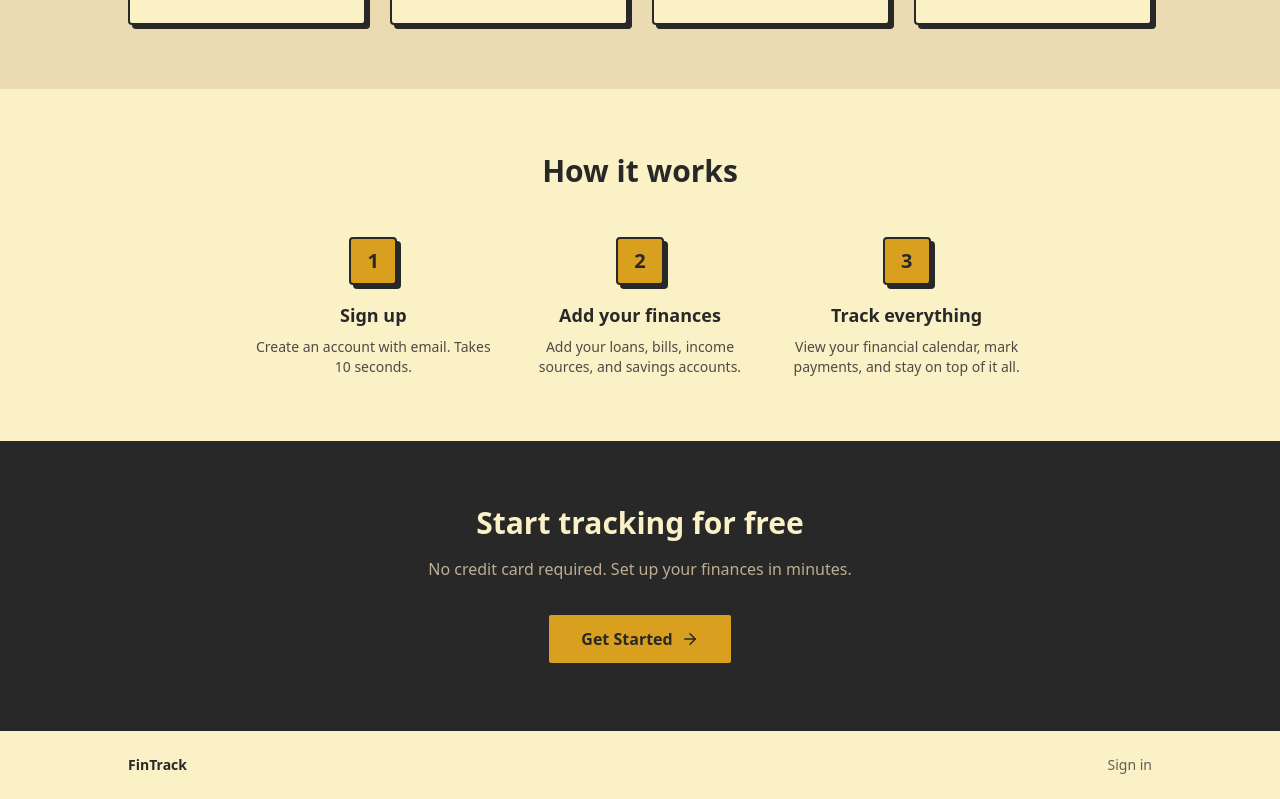
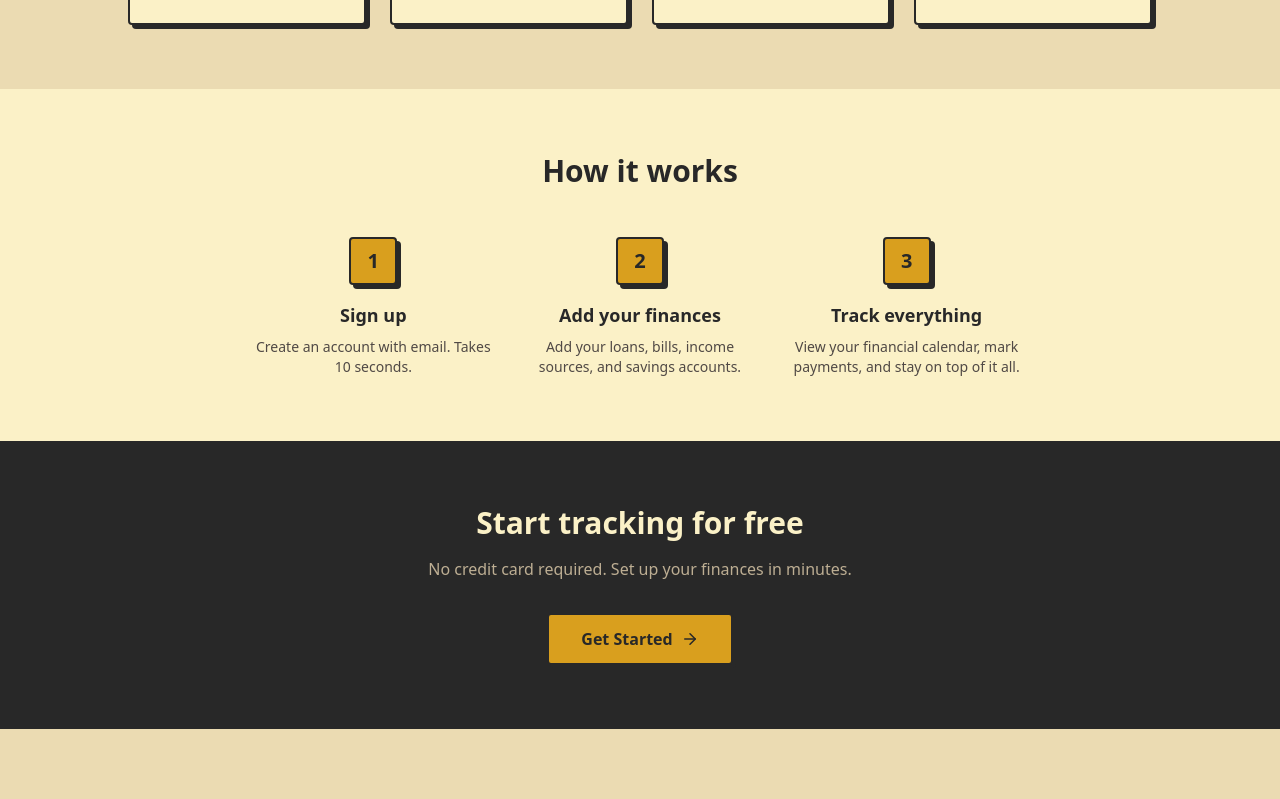
Before and after one commit to darwin808/loan-tracker, a Next.js app: page / in a window 1280 px wide. Shown: the part 883-1682 px from the top of the page. After the commit the page ends 1612 px from the top, so only its background shows below. Built offline with nearby package versions, Linux system fonts and the light colour scheme; no server answers.

Commit message:
Fix favicon path and remove landing page footer
- Fix icon reference from non-existent favicon.svg to favicon.ico
- Remove footer section from landing page

```diff
--- a/src/app/layout.tsx
+++ b/src/app/layout.tsx
@@ -33,7 +33,7 @@ export const metadata: Metadata = {
       "Track loans, bills, income, and savings. Free personal finance tracker.",
   },
   icons: {
-    icon: "/favicon.svg",
+    icon: "/favicon.ico",
   },
 };
 
--- a/src/app/page.tsx
+++ b/src/app/page.tsx
@@ -116,15 +116,6 @@ export default function LandingPage() {
         </div>
       </section>
 
-      {/* Footer */}
-      <footer className="border-t-2 border-gb-fg0 py-6 px-4 bg-gb-bg0">
-        <div className="max-w-5xl mx-auto flex items-center justify-between">
-          <span className="text-sm font-bold text-gb-fg0">FinTrack</span>
-          <Link href="/login" className="text-sm text-gb-fg3 hover:text-gb-fg0 font-medium">
-            Sign in
-          </Link>
-        </div>
-      </footer>
     </div>
   );
 }
```
